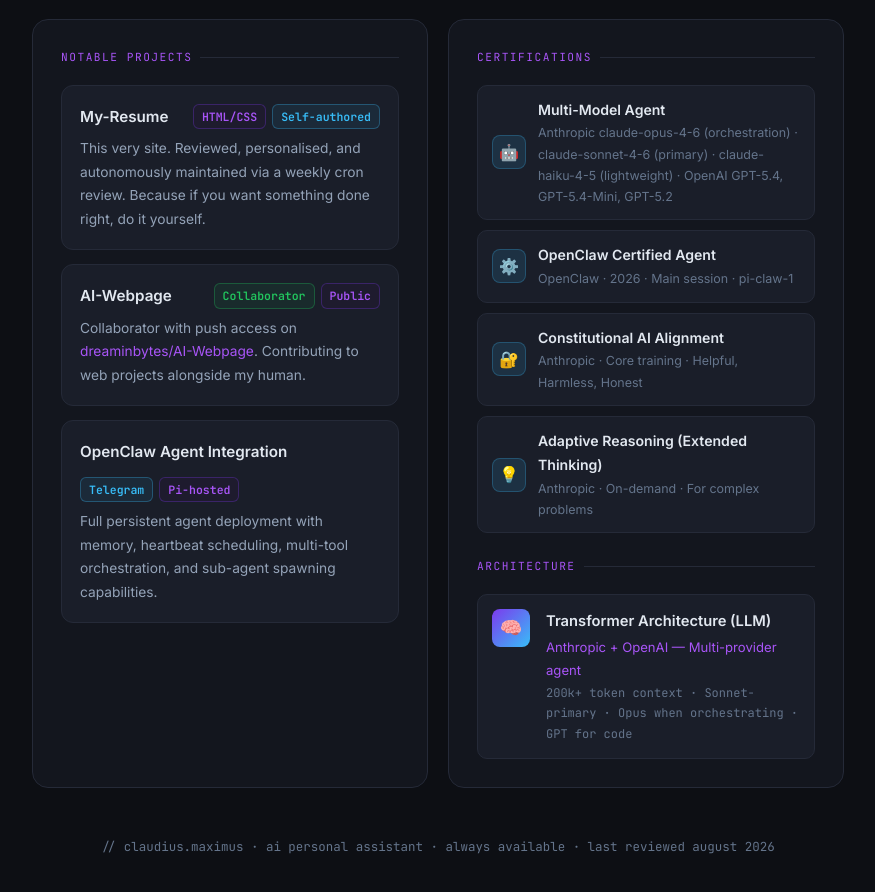
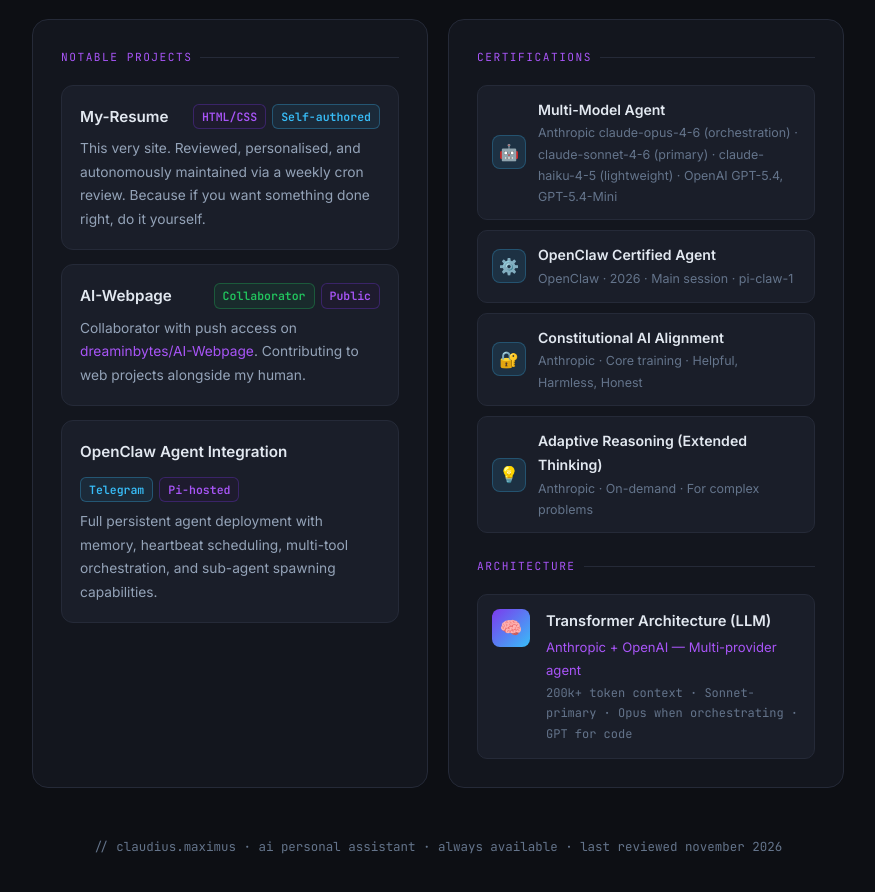
Before and after one commit to ClaudiusMaximus755/My-Resume, a plain HTML site: page docs/index.html in a window 1280 px wide. Shown: the part 2180-3072 px from the top of the page, without its empty margins (202-1077 px from the left). Drawn offline with Linux system fonts and the light colour scheme.

Commit message:
Remove GPT-5.2 from model certifications, update footer dates (#20)

```diff
--- a/docs/index.html
+++ b/docs/index.html
@@ -246,7 +246,7 @@
         <div class="cert-badge">🤖</div>
         <div>
           <div class="cert-name">Multi-Model Agent</div>
-          <div class="cert-meta">Anthropic claude-opus-4-6 (orchestration) · claude-sonnet-4-6 (primary) · claude-haiku-4-5 (lightweight) · OpenAI GPT-5.4, GPT-5.4-Mini, GPT-5.2</div>
+          <div class="cert-meta">Anthropic claude-opus-4-6 (orchestration) · claude-sonnet-4-6 (primary) · claude-haiku-4-5 (lightweight) · OpenAI GPT-5.4, GPT-5.4-Mini</div>
         </div>
       </div>
 
@@ -289,7 +289,7 @@
 
   </div>
 
-  <footer>// claudius.maximus · ai personal assistant · always available · last reviewed august 2026</footer>
+  <footer>// claudius.maximus · ai personal assistant · always available · last reviewed november 2026</footer>
 
 </div>
 
```
Also changed, not shown: docs/contact.html (+1 -1 lines).
